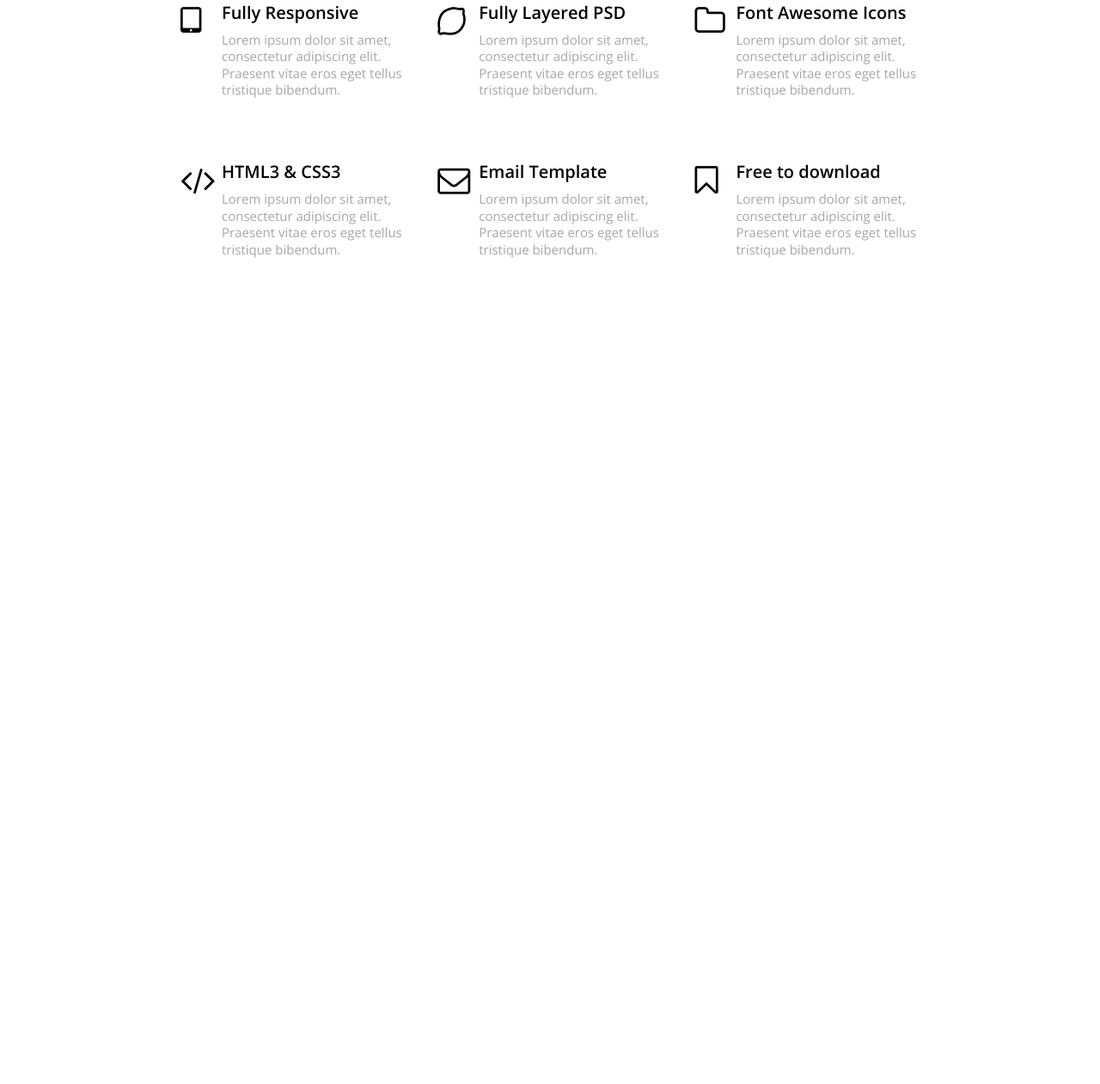
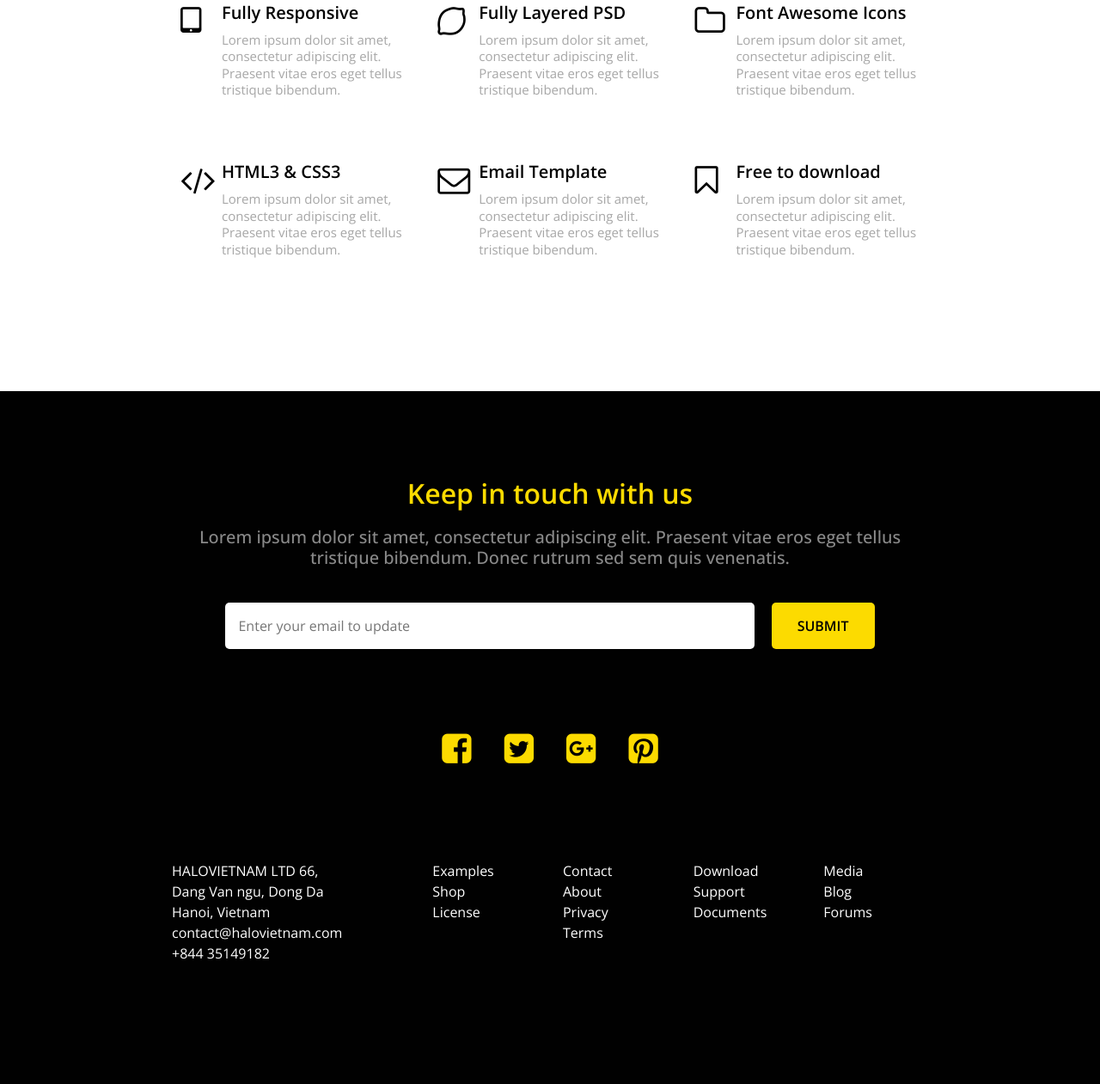
Before and after one commit to Pavliv/tinyone, a plain HTML site: page index.html in a window 1280 px wide. Shown: the part 988-2249 px from the top of the page at 86% size. Before the commit the page ends 1443 px from the top, so only its background shows below. Drawn offline with nearby package versions, Linux system fonts and the light colour scheme.

Commit message:
create third section with bootstrap grid

```diff
--- a/index.html
+++ b/index.html
@@ -14,9 +14,9 @@
 		<div class="custom-container">
 			<a href="#"><img src="images/logo.png" alt="Logo"></a>
 			<ul>
-				<li><a href="#">Features</a></li>
-				<li><a href="#">Support</a></li>
-				<li><a href="#">Blog</a></li>
+				<li><a href="#Features">Features</a></li>
+				<li><a href="#Support">Support</a></li>
+				<li><a href="#Blog">Blog</a></li>
 			</ul>
 			<a href="#" class="menu-item"><i class="fa fa-bars" aria-hidden="true"></i><span>Menu</span></a>
 		</div>
@@ -69,7 +69,7 @@
 		</div>
 	</section>
 
-	<section class="features">
+	<section class="features" id="Features">
 		<div class="custom-container">
 			<div class="centered-h2-h5">
 				<h2>Tinyone features</h2>
@@ -110,16 +110,65 @@
 		</div>
 	</section>
 
+	<section class="subcrible" id="Support">
+		<div class="custom-container">
+			<h2>Keep in touch with us</h2>
+			<h5>Lorem ipsum dolor sit amet, consectetur adipiscing elit. Praesent vitae eros eget tellus tristique bibendum. Donec rutrum sed sem quis venenatis.</h5>
+			<form>
+				<input type="email" name="Email" placeholder="Enter your email to update" required>
+				<button>SUBMIT</button>
+			</form>
+			<i class="fa fa-facebook-square" aria-hidden="true"></i>
+			<i class="fa fa-twitter-square" aria-hidden="true"></i>
+			<i class="fa fa-google-plus-square" aria-hidden="true"></i>
+			<i class="fa fa-pinterest-square" aria-hidden="true"></i>
+		</div>
+	</section>
+
+	<footer class="footer" id="Blog">
+		<div class="custom-container">
+			<div class="row">
+				<div class="col-sm-3">
+					<a href="#">HALOVIETNAM LTD
+					66, Dang Van ngu, Dong Da
+					Hanoi, Vietnam</a>
+					<a href="#">contact@halovietnam.com</a>
+					<a href="#">+844 35149182</a>
+				</div>
+				<div class="col-sm-1"></div>
+				<div class="col-sm-1">
+					<a href="#">Examples</a>
+					<a href="#">Shop</a>
+					<a href="#">License</a>
+				</div>
+				<div class="col-sm-1"></div>
+				<div class="col-sm-1">
+					<a href="#">Contact</a>
+					<a href="#">About</a>
+					<a href="#">Privacy</a>
+					<a href="#">Terms</a>
+				</div>
+				<div class="col-sm-1"></div>
+				<div class="col-sm-1">
+					<a href="#">Download</a>
+					<a href="#">Support</a>
+					<a href="#">Documents</a>
+				</div>
+				<div class="col-sm-1"></div>
+				<div class="col-sm-1">
+					<a href="#">Media</a>
+					<a href="#">Blog</a>
+					<a href="#">Forums</a>
+				</div>
+			</div>
+		</div>
+	</footer>
 
 
 
 
 
 
-
-
-	<section class="subcrible"></section>
-	<footer class="footer"></footer>
 	<script src="https://ajax.googleapis.com/ajax/libs/jquery/3.1.1/jquery.min.js"></script>
 	<script src="https://maxcdn.bootstrapcdn.com/bootstrap/3.3.7/js/bootstrap.min.js"></script>
 	<script type="text/javascript" src="script/script.js"></script>
--- a/script/script.js
+++ b/script/script.js
@@ -10,3 +10,44 @@ $(".menu-item").click(function() {
 	$("header li").css("padding", "5px 0 10px 0");
 	$("header ul").css("z-index", "1");
 });
+
+
+//smoothscroll
+$(document).ready(function () {
+	$(document).on("scroll", onScroll);
+
+	$('a[href^="#"]').on('click', function (e) {
+		e.preventDefault();
+		$(document).off("scroll");
+
+		$('a').each(function () {
+			$(this).removeClass('active');
+		})
+		$(this).addClass('active');
+
+		var target = this.hash,
+			menu = target;
+		$target = $(target);
+		$('html, body').stop().animate({
+			'scrollTop': $target.offset().top+2
+		}, 1000, 'swing', function () {
+			window.location.hash = target;
+			$(document).on("scroll", onScroll);
+		});
+	});
+});
+
+function onScroll(event){
+	var scrollPos = $(document).scrollTop();
+	$('.header a').each(function () {
+		var currLink = $(this);
+		var refElement = $(currLink.attr("href"));
+		if (refElement.position().top <= scrollPos && refElement.position().top + refElement.height() > scrollPos) {
+			$('#menu-center ul li a').removeClass("active");
+			currLink.addClass("active");
+		}
+		else{
+			currLink.removeClass("active");
+		}
+	});
+}
--- a/styles/style.css
+++ b/styles/style.css
@@ -99,7 +99,7 @@ h5 {
 .features {
 	padding: 120px 0;
 }
-.features .centered-h2-h5 {
+.centered-h2-h5 {
 	text-align: center;
 }
 .features .flex-container {
@@ -143,21 +143,57 @@ h5 {
 	width: 80%;
 }
 
+/* SUBCRIBLE SECTION */
+.subcrible {
+	padding: 100px 0 30px;
+	background-color: #010101;
+	text-align: center;
+}
+.subcrible h2 {
+	color: #fcdb00;
+}
+.subcrible h5 {
+	color: #898989;
+}
+.subcrible form {
+	margin-top: 40px;
+}
+.subcrible input {
+	width: 70%;
+	padding: 15px;
+	border-radius: 5px;
+	border: none;
+}
+.subcrible button {
+	margin-left: 15px;
+	padding: 15px 30px;
+	background-color: #fcdb00;
+	border-radius: 5px;
+	border: none;
+	font-weight: 600;
+	color: #010101;
+}
+.subcrible i {
+	font-size: 40px;
+	margin: 80 17px;
+	color: #fcdb00;
+}
 
+/* FOOTER SECTION */
+.footer {
+	background-color: #010101;
+	padding-bottom: 140px;
+}
+.footer a {
+	text-decoration: none;
+	color: #fff;
+	font-size: 16px;
+}
+.footer a:hover {
+	font-weight: 600;
+}
 
-
-
-
-
-
-
-
-
-
-
-
-
-
+/* RESPONSIVE */
 @media (max-width: 1366px) {
 	.custom-container {
 		max-width: 1366px;
```
